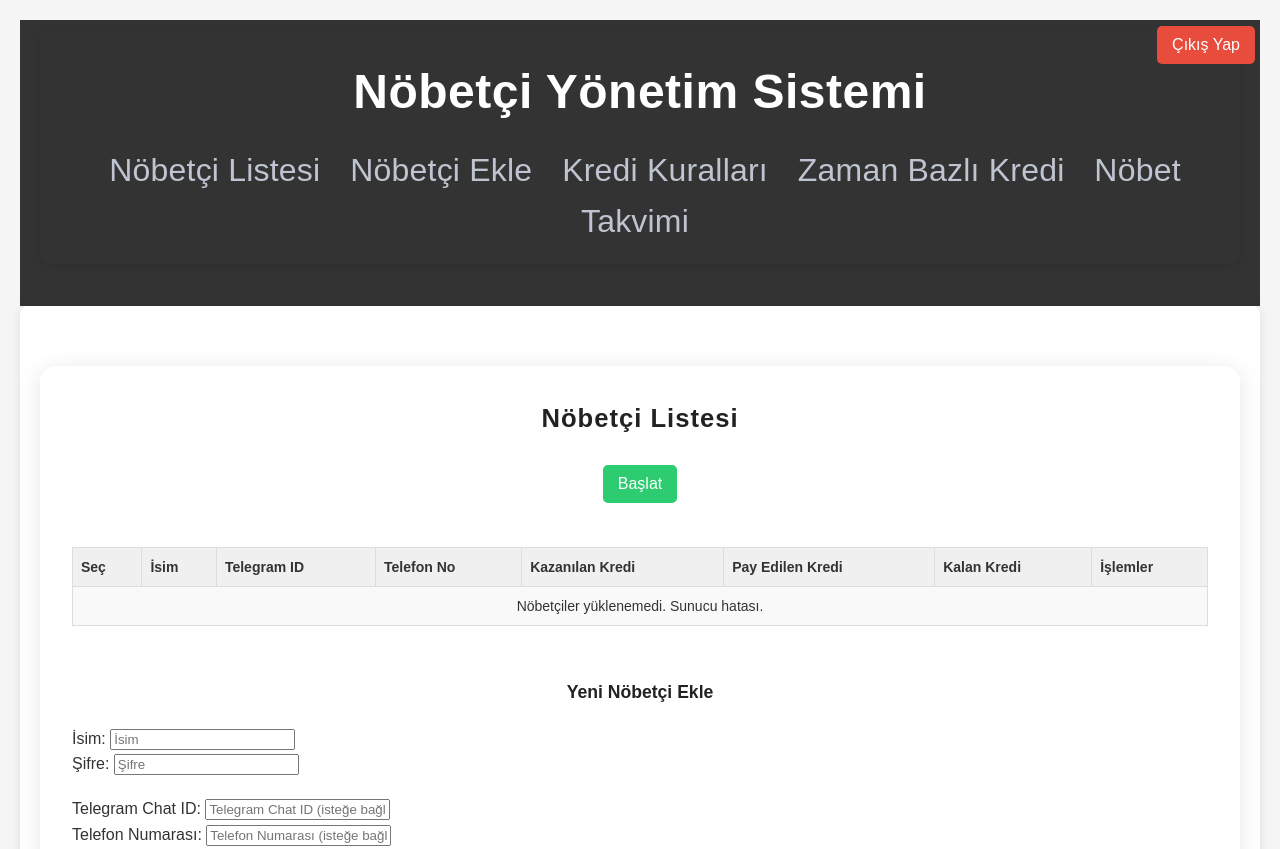
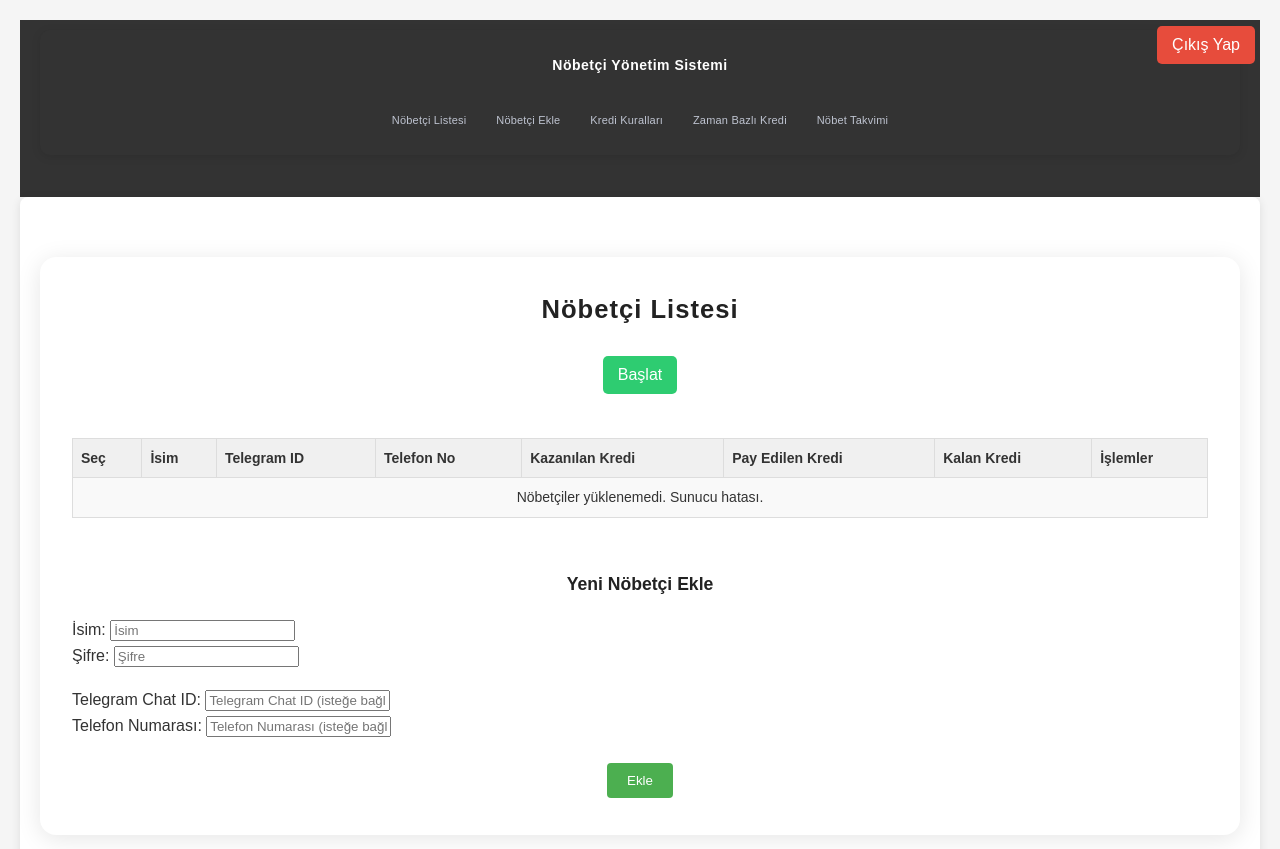
Before and after one commit to istadmins/Nobetciyim, a website: page public/index.html in a window 1280 px wide. Shown: the top 849 px of the page. Drawn offline with Linux system fonts and the light colour scheme; no server answers; sample sign-in values are in the browser's storage.

Commit message:
Update index.html

```diff
--- a/public/index.html
+++ b/public/index.html
@@ -230,6 +230,15 @@
             letter-spacing: 1px;
             color: #222;
         }
+        /* Koyu alan başlık ve menü fontları */
+        .green-bg-header .main-title {
+            font-size: 14px !important;
+            font-weight: 600 !important;
+        }
+        .green-bg-header .nav-pills .nav-link {
+            font-size: 11px !important;
+            font-weight: 400 !important;
+        }
     </style>
 
 </head>
```
